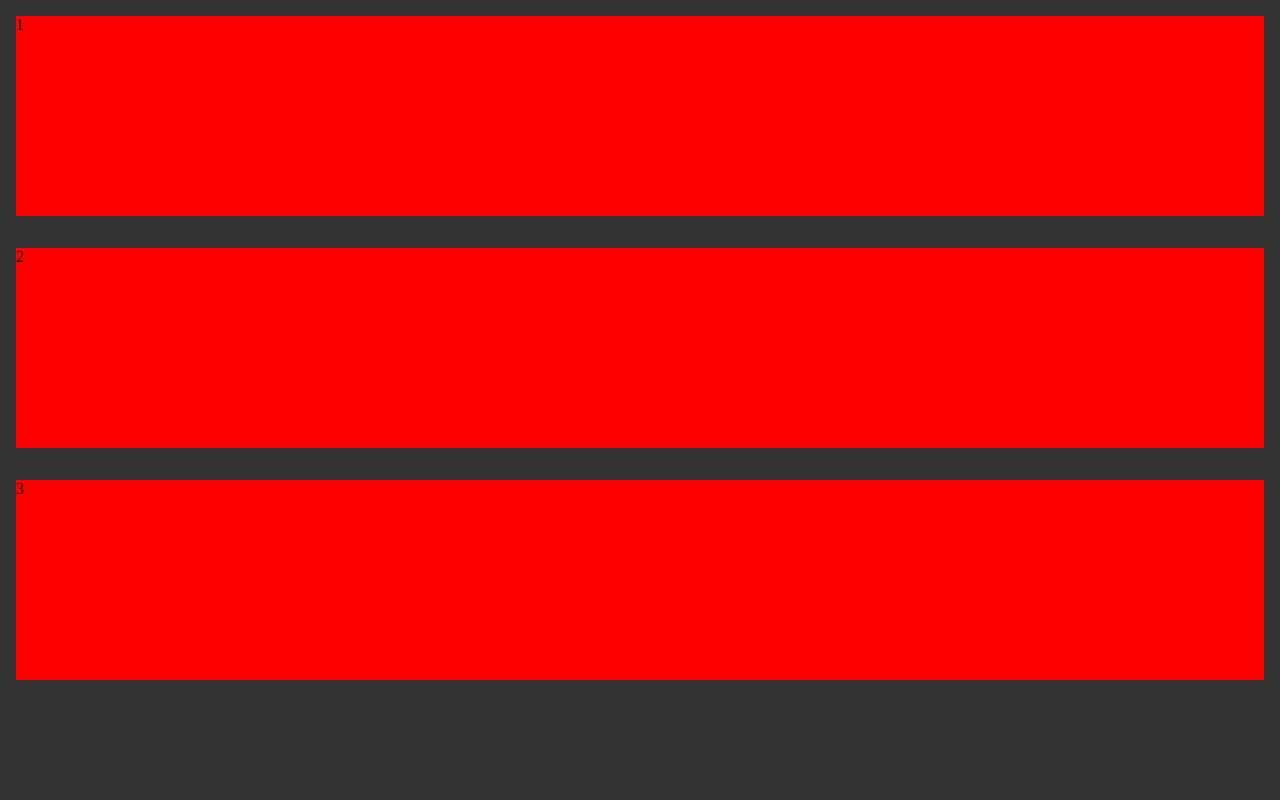
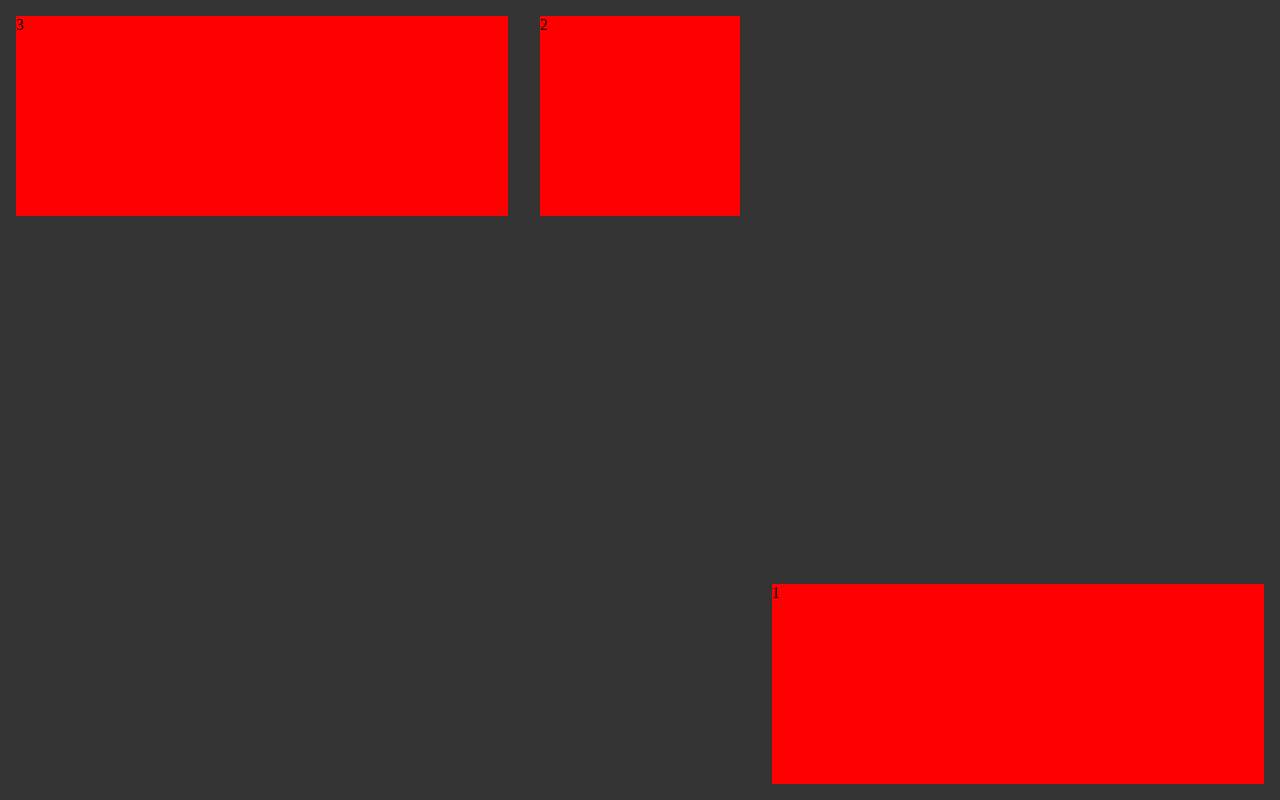
Before and after one commit to DDLH-92/htmlcsstraining, a plain HTML site: page Chapter06-Flexbox/01_flex_container.html in a window 1280 px wide. Drawn offline with Linux system fonts and the light colour scheme.

Commit message:
flex props

```diff
--- a/Chapter06-Flexbox/01_flex_container.html
+++ b/Chapter06-Flexbox/01_flex_container.html
@@ -14,23 +14,38 @@
         background-color: #333;
         height: 100vh;
         display: flex;
-        flex-flow: column;
-        /* justify-content: center; */
-        align-items: stretch;
+        flex-flow: row nowrap;
+        align-items: flex-start;
       }
 
       .item {
         background: red;
         height: 200px;
+        flex-basis: 200px;
         margin: 1rem;
+      }
+
+      .item-1 {
+        flex: auto;
+        align-self: flex-end;
+        order: 2;
+      }
+
+      .item-2 {
+        flex-basis: 200px;
+        order: 1;
+      }
+
+      .item-3 {
+        flex: 1 1 auto;
       }
     </style>
   </head>
   <body>
     <div class="container">
-      <div class="item">1</div>
-      <div class="item">2</div>
-      <div class="item">3</div>
+      <div class="item item-1">1</div>
+      <div class="item item-2">2</div>
+      <div class="item item-3">3</div>
     </div>
   </body>
 </html>
```
